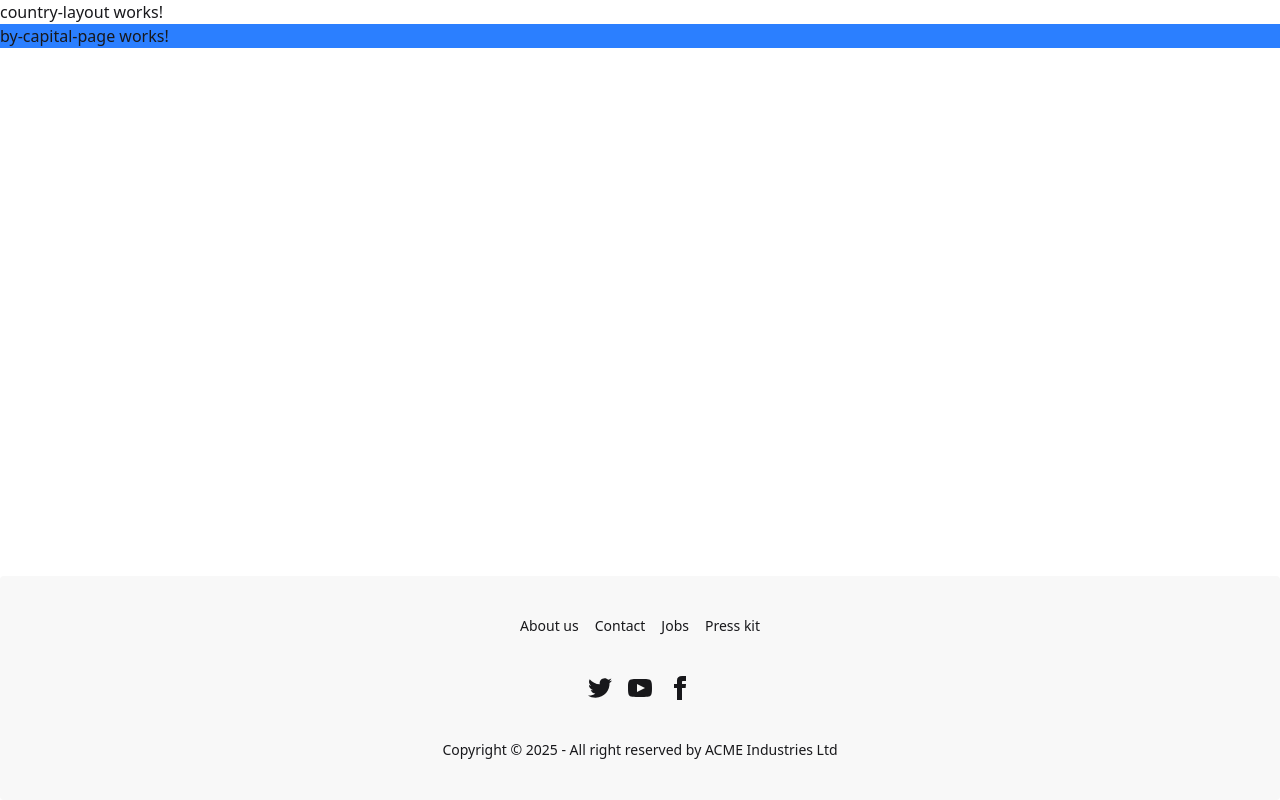
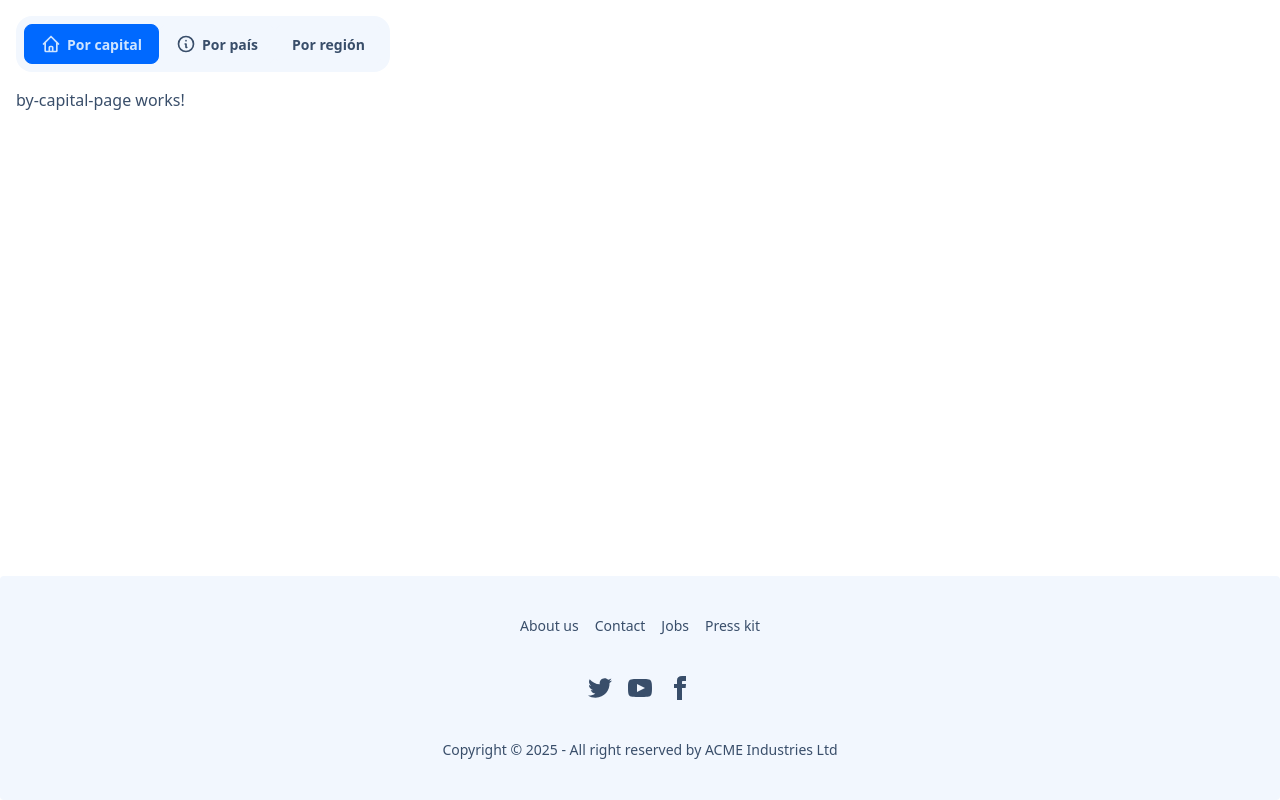
Before and after one commit to viklop-amiquero/country-spa-2025, an Angular app: page /country/by-capital in a window 1280 px wide. Built offline with nearby package versions, Linux system fonts and the light colour scheme.

Commit message:
feat: implementar la navegación.

```diff
--- /dev/null
+++ b/src/app/country/components/top-menu/top-menu.html
@@ -0,0 +1,45 @@
+<nav class="p-4 w-full">
+    <ul class="menu bg-base-200 sm:menu-horizontal rounded-box">
+        <li>
+            <a routerLink="by-capital" routerLinkActive="btn-primary" class="btn">
+                <svg
+                    xmlns="http://www.w3.org/2000/svg"
+                    class="h-5 w-5"
+                    fill="none"
+                    viewBox="0 0 24 24"
+                    stroke="currentColor"
+                >
+                    <path
+                        stroke-linecap="round"
+                        stroke-linejoin="round"
+                        stroke-width="2"
+                        d="M3 12l2-2m0 0l7-7 7 7M5 10v10a1 1 0 001 1h3m10-11l2 2m-2-2v10a1 1 0 01-1 1h-3m-6 0a1 1 0 001-1v-4a1 1 0 011-1h2a1 1 0 011 1v4a1 1 0 001 1m-6 0h6"
+                    />
+                </svg>
+                Por capital
+            </a>
+        </li>
+        <li>
+            <a routerLink="by-country" routerLinkActive="btn-primary" class="btn">
+                <svg
+                    xmlns="http://www.w3.org/2000/svg"
+                    class="h-5 w-5"
+                    fill="none"
+                    viewBox="0 0 24 24"
+                    stroke="currentColor"
+                >
+                    <path
+                        stroke-linecap="round"
+                        stroke-linejoin="round"
+                        stroke-width="2"
+                        d="M13 16h-1v-4h-1m1-4h.01M21 12a9 9 0 11-18 0 9 9 0 0118 0z"
+                    />
+                </svg>
+                Por país
+            </a>
+        </li>
+        <li>
+            <a routerLink="by-region" routerLinkActive="btn-primary" class="btn"> Por región </a>
+        </li>
+    </ul>
+</nav>
--- a/src/app/country/layouts/country-layout/country-layout.html
+++ b/src/app/country/layouts/country-layout/country-layout.html
@@ -1,5 +1,4 @@
-<p>country-layout works!</p>
-
-<section class="bg-blue-500">
+<country-top-menu />
+<section class="px-4">
     <router-outlet />
 </section>
--- a/src/app/country/layouts/country-layout/country-layout.ts
+++ b/src/app/country/layouts/country-layout/country-layout.ts
@@ -1,9 +1,10 @@
 import { Component } from '@angular/core';
 import { RouterModule } from '@angular/router';
+import { TopMenu } from '../../components/top-menu/top-menu';
 
 @Component({
     selector: 'app-country-layout',
-    imports: [RouterModule],
+    imports: [RouterModule, TopMenu],
     templateUrl: './country-layout.html',
     styleUrl: './country-layout.css',
 })
--- a/src/index.html
+++ b/src/index.html
@@ -1,5 +1,5 @@
 <!DOCTYPE html>
-<html lang="en">
+<html lang="en" data-theme="winter">
     <head>
         <meta charset="utf-8" />
         <title>CountrySpa</title>
--- a/src/styles.css
+++ b/src/styles.css
@@ -1,4 +1,5 @@
 @import "tailwindcss";/* You can add global styles to this file, and also import other style files */
 @plugin "daisyui" {
-   themes: light --default, dark --prefersdark;
+   themes: light --default, dark --prefersdark, cupcake,corporate,winter,bumblebee;
+   /* themes: light; */
  }
```
Also changed, not shown: src/app/country/components/top-menu/top-menu.ts (added, +10 -0 lines), src/app/country/components/top-menu/top-menu.css (added), 1 other file (tests, documents, lock files or other folders).
